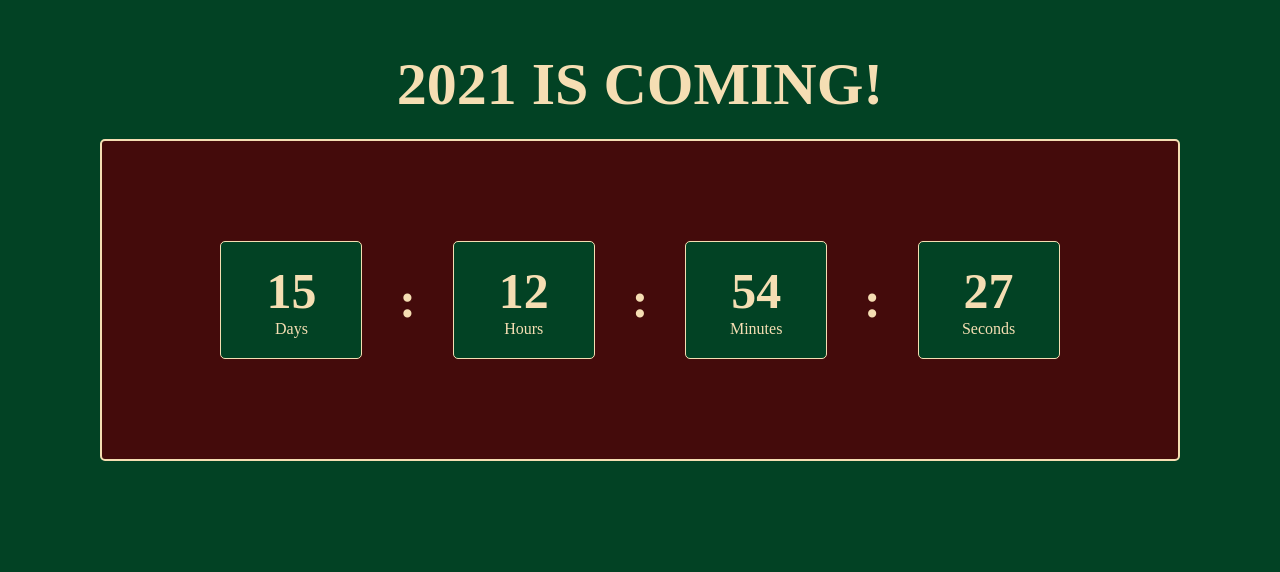
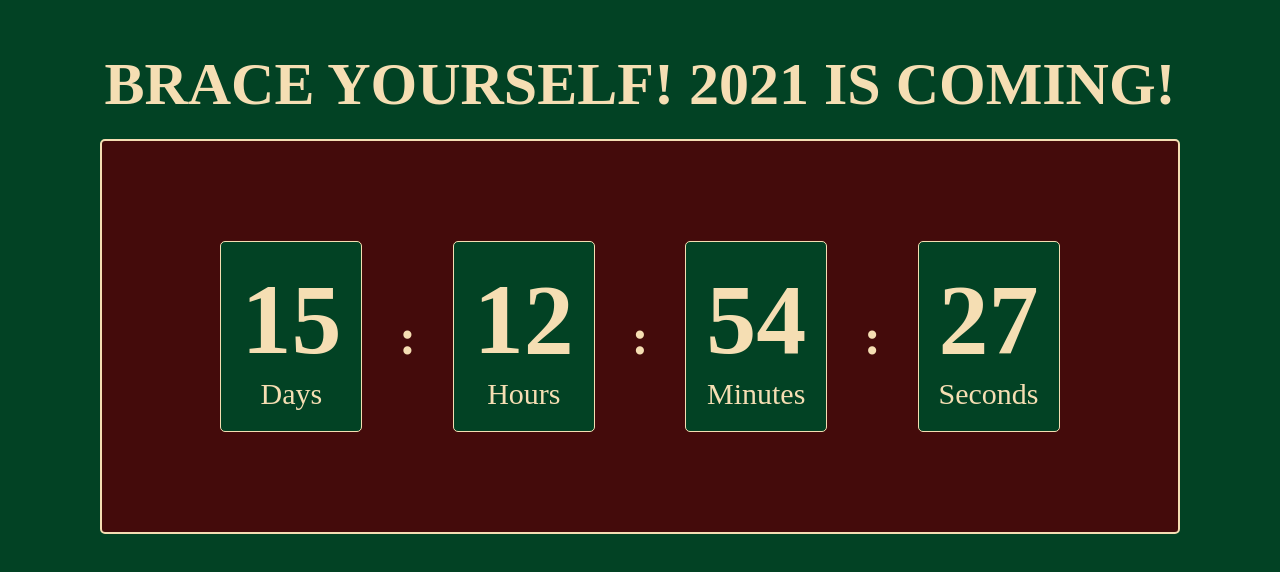
Before and after one commit to Larisa-Antsifrova/goit-js-hw-11-timer, a plain HTML site: page index.html in a window 1280 px wide. Drawn offline with Linux system fonts and the light colour scheme.

Commit message:
Edited title. Added new css styles.

```diff
--- a/css/styles.css
+++ b/css/styles.css
@@ -41,10 +41,13 @@ body {
 }
 
 .value {
-  font-size: 50px;
+  font-size: 100px;
   font-weight: 700;
 }
 
+.label {
+  font-size: 30px;
+}
 .separator {
   font-size: 50px;
   font-weight: 700;
--- a/index.html
+++ b/index.html
@@ -7,7 +7,7 @@
     <link rel="stylesheet" href="./css/styles.css" />
   </head>
   <body>
-    <h1 class="header-title">2021 is coming!</h1>
+    <h1 class="header-title">Brace yourself! 2021 is coming!</h1>
     <div class="timer" id="timer-1">
       <div class="field">
         <span class="value" data-value="days">11</span>
```
